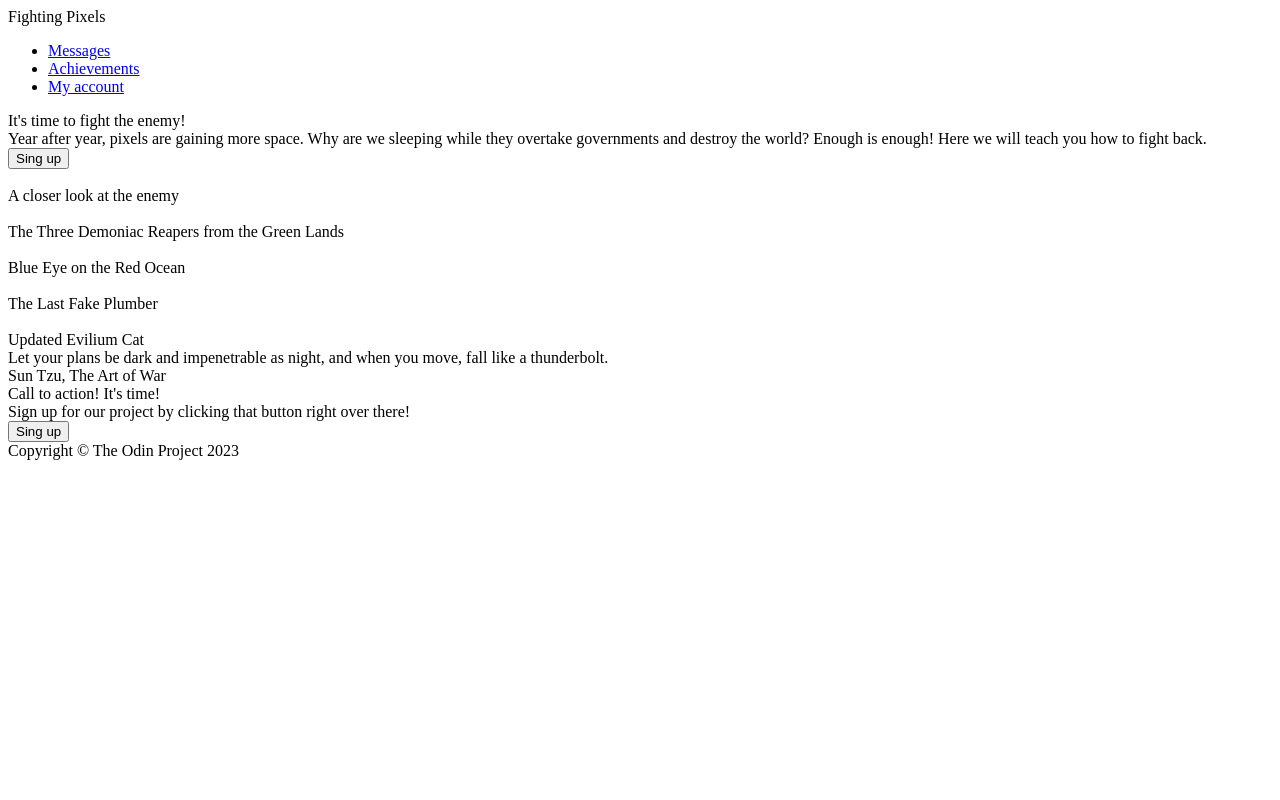
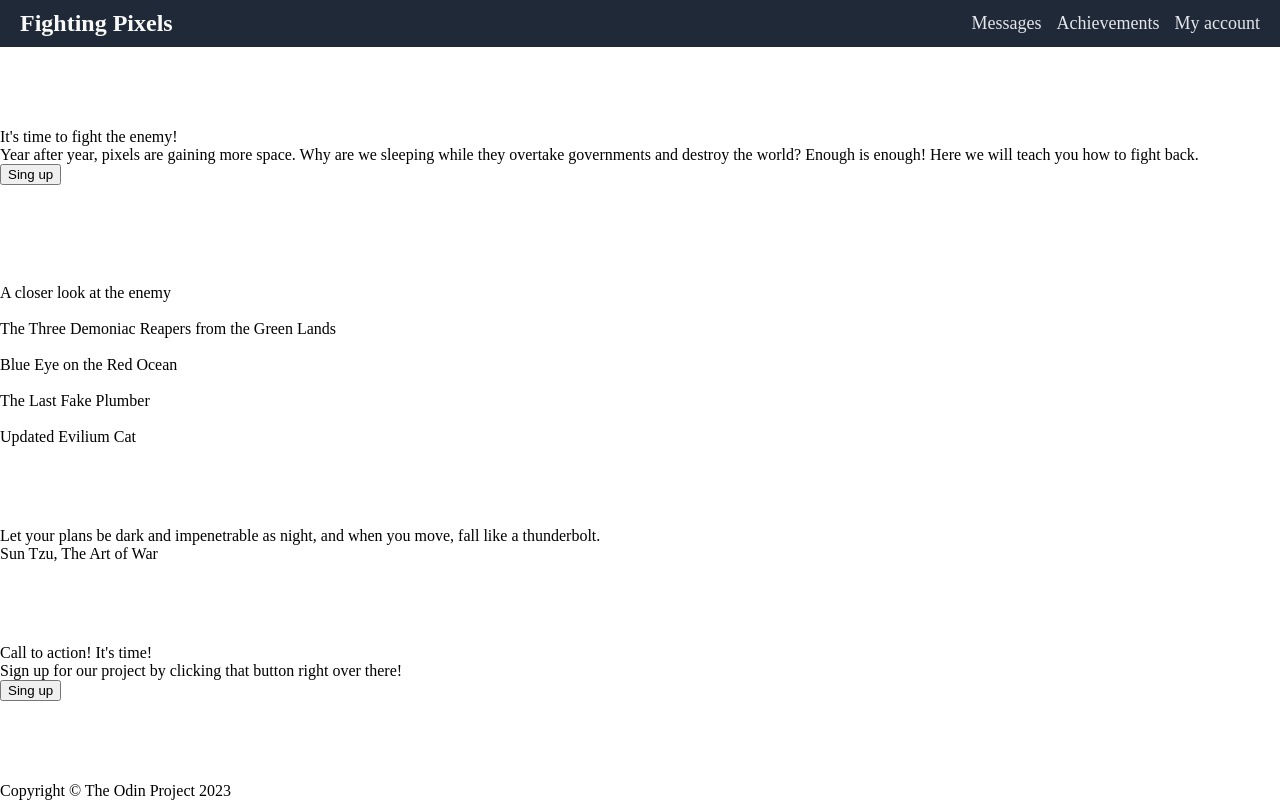
Before and after one commit to 4whatspc3/Project-Landing-Page, a plain HTML site: page index.html in a window 1280 px wide. Drawn offline with Linux system fonts and the light colour scheme.

Commit message:
Create a css file to style the main page. Adjust the body. Style the header section.

```diff
--- a/index.html
+++ b/index.html
@@ -5,6 +5,8 @@
     <meta http-equiv="X-UA-Compatible" content="IE=edge">
     <meta name="viewport" content="width=device-width, initial-scale=1.0">
     <title>Project: Landing Page</title>
+
+    <link rel="stylesheet" href="style.css">
 </head>
 <body>
     <div class="header">
--- /dev/null
+++ b/style.css
@@ -0,0 +1,35 @@
+body {
+    height: 100vh;
+    margin: 0;
+    display: flex;
+    flex-direction: column;
+    justify-content: space-between;
+}
+
+.header {
+    background-color: #1f2937;
+    display: flex;
+    align-items: center;
+    justify-content: space-between;
+    padding:  10px 20px;
+}
+
+.logo {
+    font-size: 24px;
+    font-weight: bold;
+    color: #f9faf8;
+}
+
+ul {
+    list-style-type: none;
+    display: flex;
+    margin: 0;
+    padding: 0;
+    gap: 15px;
+}
+
+a {
+    text-decoration: none;
+    font-size: 18px;
+    color: #e5e7eb;
+}
```
